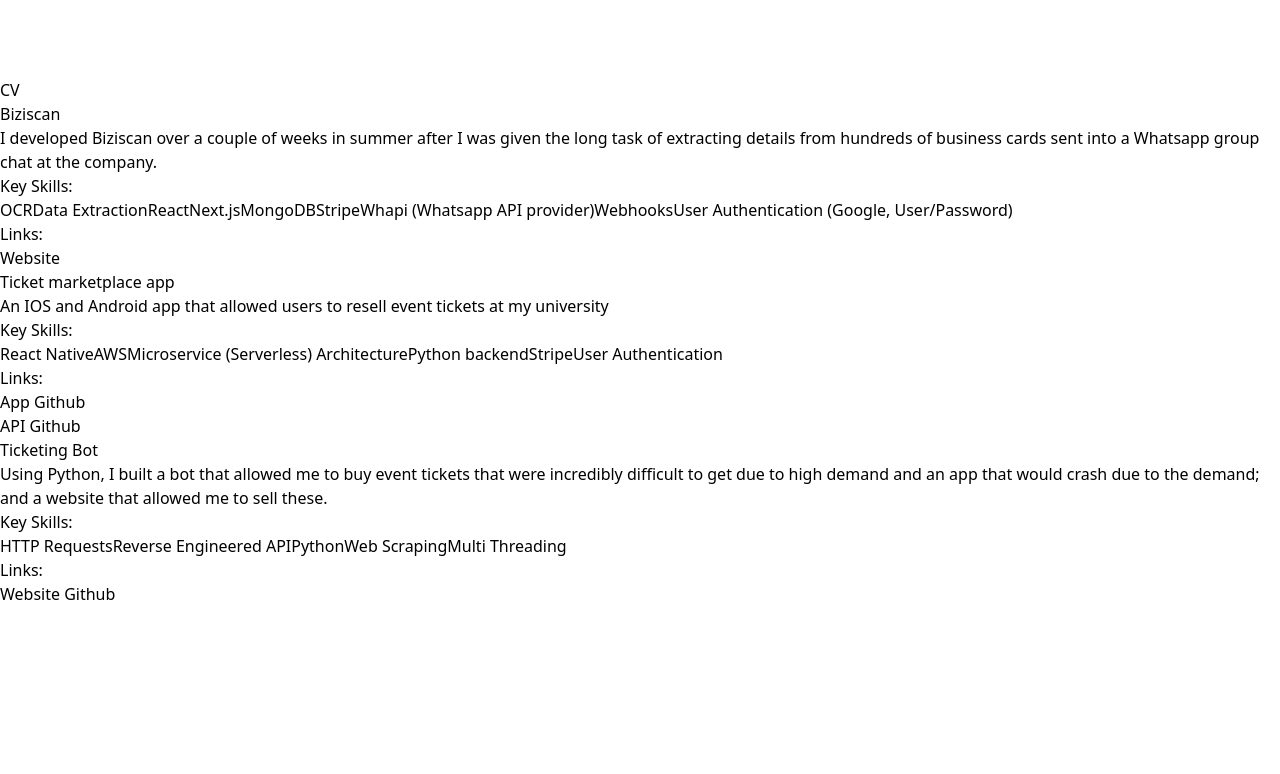
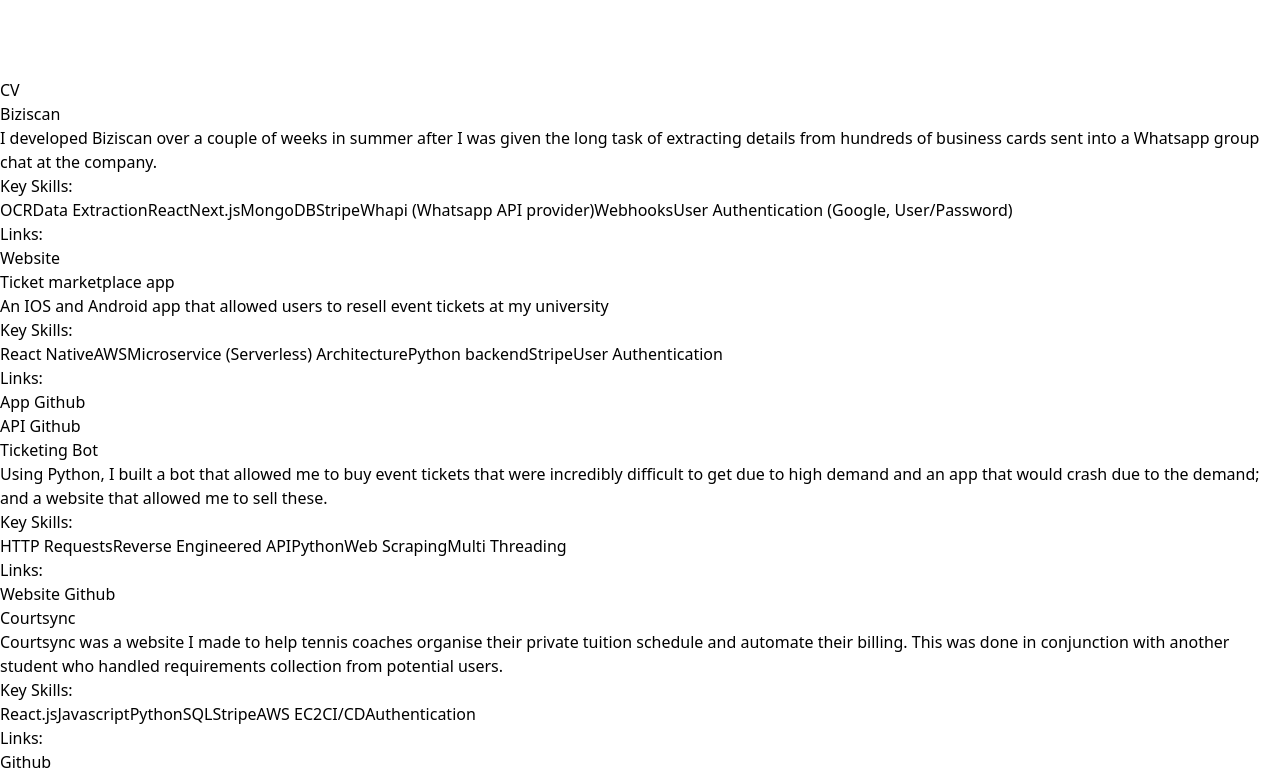
Before and after one commit to liam123-dot/portfolio-website, a Next.js app: page / in a window 1280 px wide. Shown: the part 1322-2096 px from the top of the page. Before the commit the page ends 1928 px from the top, so only its background shows below. Built offline with nearby package versions, Linux system fonts and the light colour scheme.

Commit message:
Update project description and add Courtsync project

```diff
--- a/src/app/page.tsx
+++ b/src/app/page.tsx
@@ -26,7 +26,7 @@
               currently a student at the University of Exeter, set to finish my
               bachelors in July 2025. I am an advanced Python developer, with
               intermediate/advanced skills in Typescript/Javascript, Next.js/React.js,
-              and Java. Through my university degree and a lot of self teaching,
+              and Java. Through my university degree and plenty of self teaching,
               I also have good knowledge of REST APIs, web scraping, Docker, AWS,
               and asynchronous development.
             </p>
--- a/src/projects.ts
+++ b/src/projects.ts
@@ -106,5 +106,34 @@
       'Web Scraping',
       'Multi Threading'
     ]
+  },
+  {
+    id: 'courtsync',
+    title: 'Courtsync',
+    description: 'Courtsync was a website I made to help tennis coaches organise their private tuition schedule and automate their billing. This was done in conjunction with another student who handled requirements collection from potential users.',
+    detailedDescription: 'Courtsync used react.js for the frontend and a Python Flask backend. The backend was hosted on EC2 and I developed a CI/CD pipeline for automatic updates using github actions and the AWS Python SDK. This website could handle player bookings and complex management for the coaches. It also integrated with Stripe to provide automatic payment tracking and send reminders to players who hadn\'t paid. I also implemented calendar sync, so that coaches lessons would automatically sync with their Apple or Google calendar. On a whole, the system allowed coaches to not have to worry about their bookings or payments due to the fully automated system.',
+    links: {
+      github: [
+        {
+          url: 'https://github.com/liam123-dot/CourtSync', label: 'Github',
+        }
+      ]
+    },
+    gallery: [
+      {
+        type: 'image',
+        src: '/courtsync-ss.png',
+      }
+    ],
+    keySkills: [
+      'React.js',
+      'Javascript',
+      'Python',
+      'SQL',
+      'Stripe',
+      'AWS EC2',
+      'CI/CD',
+      'Authentication'
+    ]
   }
 ];
```
Also changed, not shown: public/courtsync-ss.png (added).
